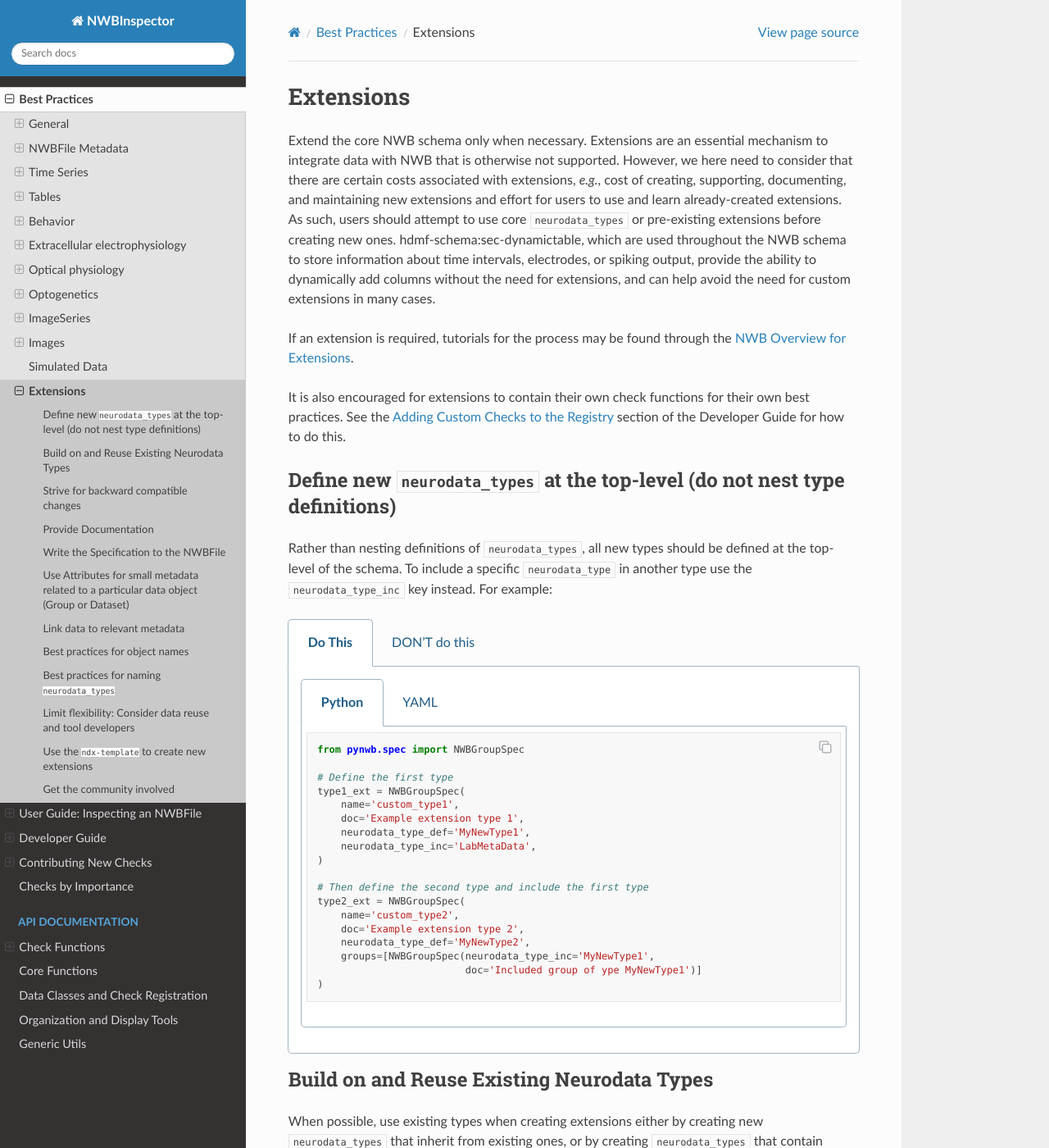
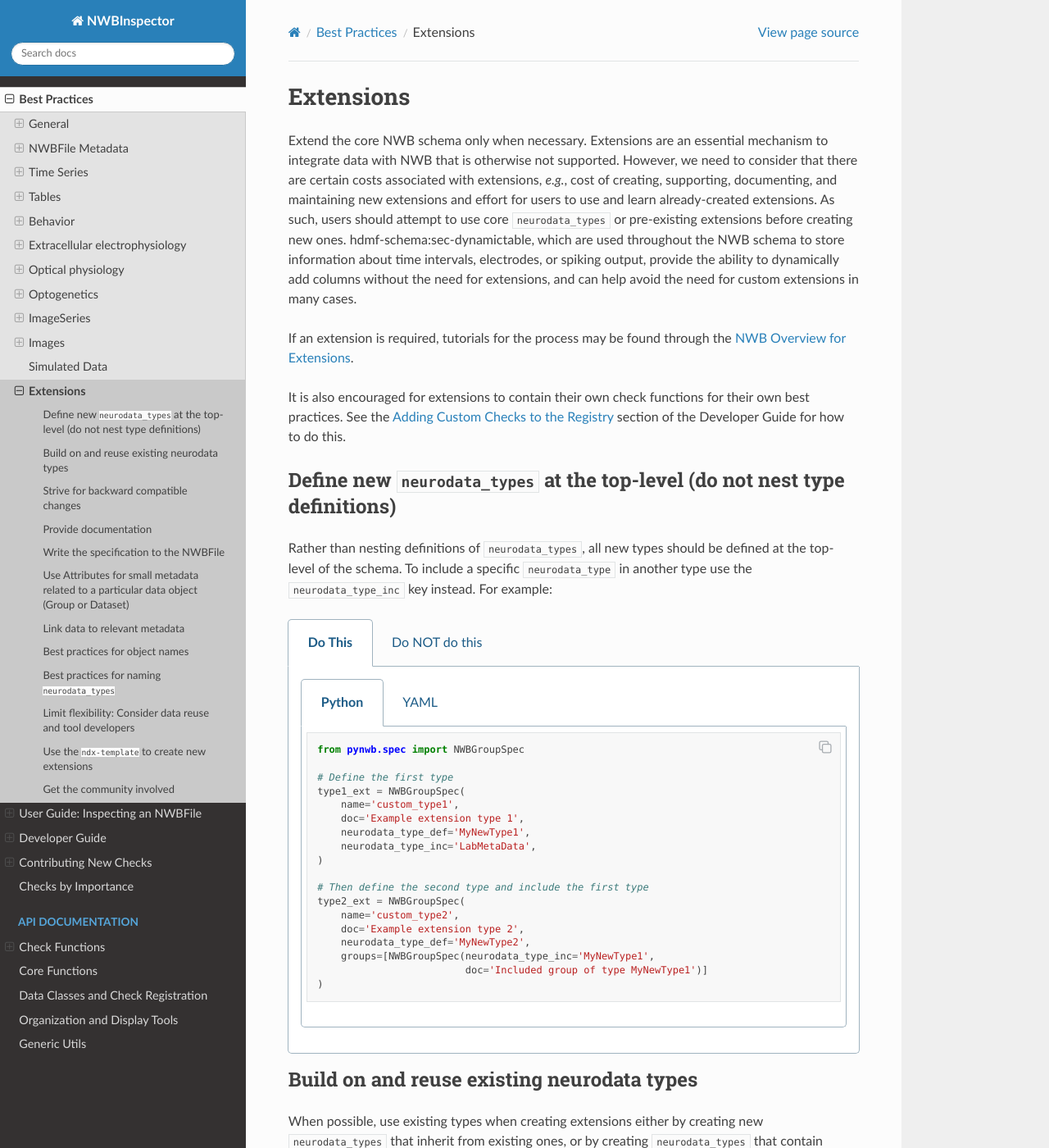
Before and after one commit to NeurodataWithoutBorders/nwbinspector, a Sphinx documentation site: the page built from docs/best_practices/extensions.rst, in a window 1280 px wide and 1400 px high. Shown: the whole window at 82% size. Built offline with Sphinx 7.4.7 and the Read the Docs theme 3.1.0, drawn with Linux system fonts in a browser that asks for light colours; the version number is read from the project's files by our own code; some of the changed text lies outside the part shown.

Commit message:
fix minor typos and formatting

```diff
--- a/docs/best_practices/extensions.rst
+++ b/docs/best_practices/extensions.rst
@@ -2,7 +2,7 @@ Extensions
 ==========
 
 Extend the core NWB schema only when necessary. Extensions are an essential mechanism to integrate
-data with NWB that is otherwise not supported. However, we here need to consider that there are certain costs associated
+data with NWB that is otherwise not supported. However, we need to consider that there are certain costs associated
 with extensions, *e.g.*, cost of creating, supporting, documenting, and maintaining new extensions and effort for users
 to use and learn already-created extensions. As such, users should attempt to use core ``neurodata_types`` or
 pre-existing extensions before creating new ones. :ref:`hdmf-schema:sec-dynamictable`, which are used throughout the
@@ -47,7 +47,7 @@ use the ``neurodata_type_inc`` key instead. For example:
                     doc='Example extension type 2',
                     neurodata_type_def='MyNewType2',
                     groups=[NWBGroupSpec(neurodata_type_inc='MyNewType1',
-                                         doc='Included group of ype MyNewType1')]
+                                         doc='Included group of type MyNewType1')]
                 )
 
             .. code-tab:: yaml YAML
@@ -63,9 +63,9 @@ use the ``neurodata_type_inc`` key instead. For example:
                   doc: Example extension type 2
                   groups:
                   - neurodata_type_inc: MyNewType1
-                    doc: Included group of ype MyNewType1
+                    doc: Included group of type MyNewType1
 
-    .. tab:: DON'T do this
+    .. tab:: Do NOT do this
 
         .. tabs::
 
@@ -101,7 +101,7 @@ use the ``neurodata_type_inc`` key instead. For example:
                     name: custom_type1
                     doc: Example extension type 1
 
-Build on and Reuse Existing Neurodata Types
+Build on and reuse existing neurodata types
 ~~~~~~~~~~~~~~~~~~~~~~~~~~~~~~~~~~~~~~~~~~~
 
 When possible, use existing types when creating extensions either by creating new ``neurodata_types`` that inherit from
@@ -115,13 +115,14 @@ similar scope, it is preferable to use that extension rather than creating a new
 * Extend :ref:`hdmf-schema:sec-dynamictable` to store tabular data.
 * Extend :ref:`nwb-schema:sec-TimeIntervals` to store specific annotations of intervals in time.
 
+
 Strive for backward compatible changes
 ~~~~~~~~~~~~~~~~~~~~~~~~~~~~~~~~~~~~~~~~~~~
 
 NWB is already incorporated in many tools - proposing a change that will make already released NWB datasets non-compliant will cause a lot of confusion and will lead to significant cost to update codes.
 
 
-Provide Documentation
+Provide documentation
 ~~~~~~~~~~~~~~~~~~~~~
 
 When creating extensions be sure to provide thorough, meaningful documentation as part of the extension specification.
@@ -129,7 +130,7 @@ Explain all fields (groups, datasets, attributes, links etc.) and describe what
 should be used.
 
 
-Write the Specification to the NWBFile
+Write the specification to the NWBFile
 ~~~~~~~~~~~~~~~~~~~~~~~~~~~~~~~~~~~~~~
 
 You can store the specification (core and extension) within the NWBFile through caching.
@@ -199,6 +200,7 @@ For defining new types via ``neurodata_type_def`` use:
   ``neurodata_type_def: LaserSettingsTable``
 * **Explicit**. E.g., avoid the use of ambiguous abbreviation in names.
 
+
 Limit flexibility: Consider data reuse and tool developers
 ~~~~~~~~~~~~~~~~~~~~~~~~~~~~~~~~~~~~~~~~~~~~~~~~~~~~~~~~~~~~~
 
```
Also changed, not shown: other parts of docs/best_practices/extensions.rst (+1 -1 lines).
